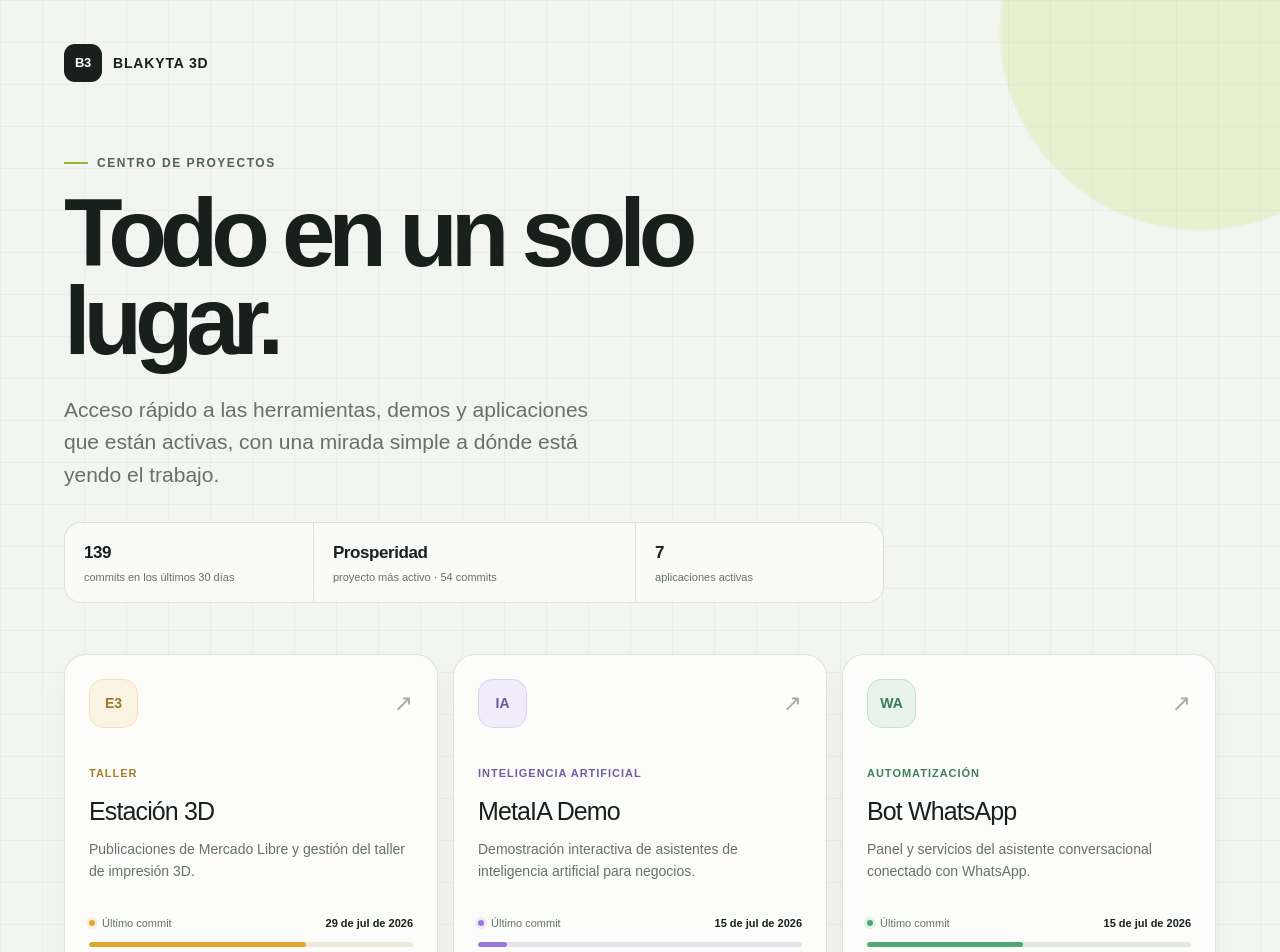
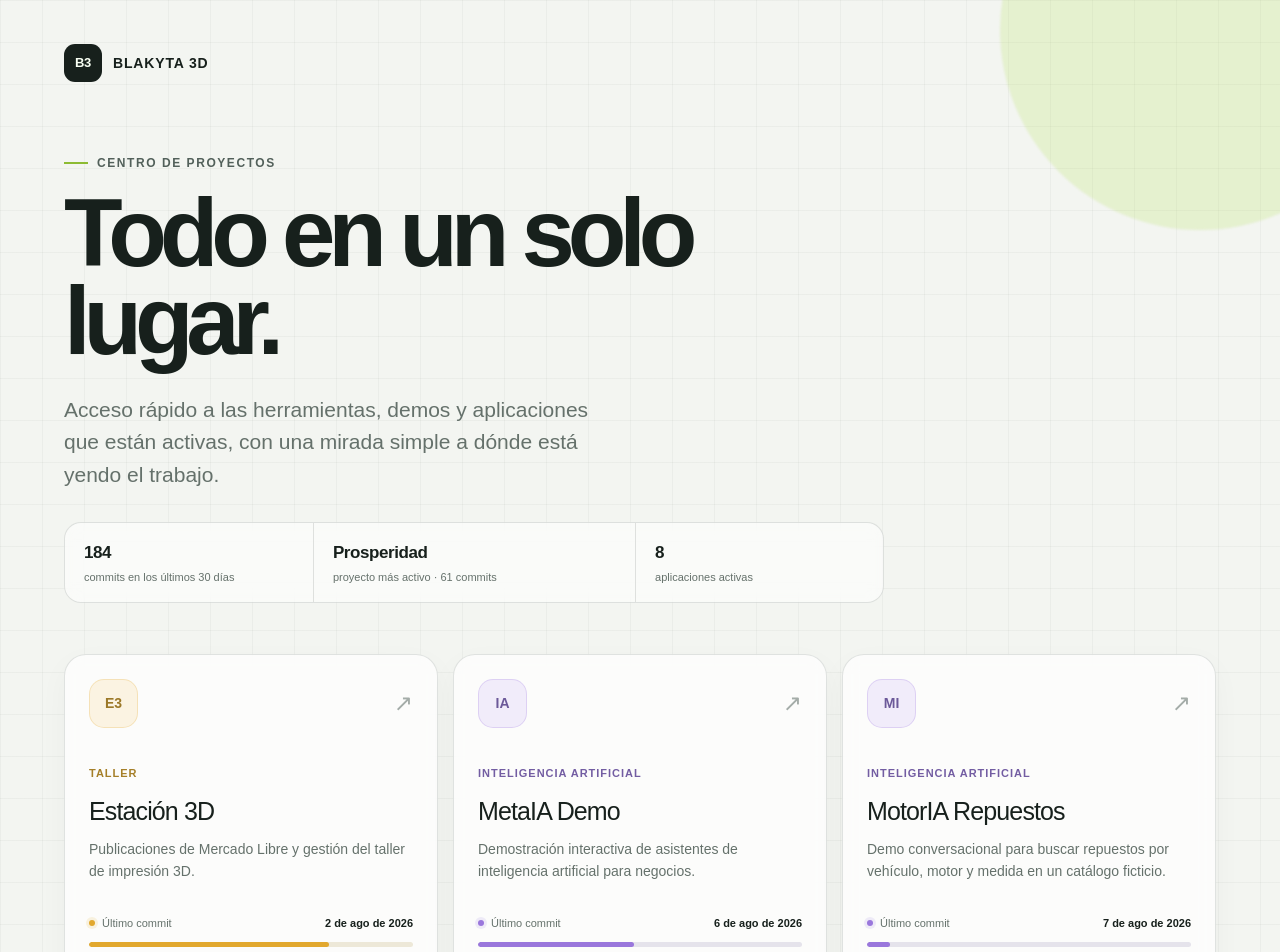
Before and after one commit to gagonzalez1/home-blakyta, a Next.js app: page / in a window 1280 px wide. Shown: the top 952 px of the page. Built offline with nearby package versions, Linux system fonts and the light colour scheme.

Commit message:
feat: add repuestos portfolio demo

```diff
--- a/app/page.tsx
+++ b/app/page.tsx
@@ -18,6 +18,15 @@ const projects = [
     accent: "violet",
     icon: "IA",
     repository: "metaia-demo",
+  },
+  {
+    name: "MotorIA Repuestos",
+    description: "Demo conversacional para buscar repuestos por vehículo, motor y medida en un catálogo ficticio.",
+    href: "https://repuestos-demo.blakyta3d.duckdns.org",
+    tag: "Inteligencia artificial",
+    accent: "violet",
+    icon: "MI",
+    repository: "portfolio-repuestos-demo",
   },
   {
     name: "Bot WhatsApp",
--- a/app/project-activity.json
+++ b/app/project-activity.json
@@ -1,16 +1,21 @@
 {
-  "updatedAt": "2026-07-31T15:17:29.867Z",
-  "windowStartedAt": "2026-07-01T15:17:29.867Z",
+  "updatedAt": "2026-08-07T15:42:07.201Z",
+  "windowStartedAt": "2026-07-08T15:42:07.201Z",
   "repositories": {
     "publicador-ml": {
-      "lastCommitAt": "2026-07-29T15:28:40Z",
-      "commitsTotal": 36,
-      "commitsLast30Days": 36
+      "lastCommitAt": "2026-08-02T20:19:41Z",
+      "commitsTotal": 45,
+      "commitsLast30Days": 45
     },
     "metaia-demo": {
-      "lastCommitAt": "2026-07-15T03:34:28Z",
-      "commitsTotal": 5,
-      "commitsLast30Days": 5
+      "lastCommitAt": "2026-08-06T19:12:04Z",
+      "commitsTotal": 29,
+      "commitsLast30Days": 29
+    },
+    "portfolio-repuestos-demo": {
+      "lastCommitAt": "2026-08-07T15:41:35Z",
+      "commitsTotal": 4,
+      "commitsLast30Days": 4
     },
     "template-agente-whatsapp": {
       "lastCommitAt": "2026-07-15T03:17:40Z",
@@ -18,9 +23,9 @@
       "commitsLast30Days": 26
     },
     "cv-builder-ats": {
-      "lastCommitAt": "2026-07-22T21:13:17Z",
-      "commitsTotal": 13,
-      "commitsLast30Days": 13
+      "lastCommitAt": "2026-08-05T01:27:33Z",
+      "commitsTotal": 14,
+      "commitsLast30Days": 14
     },
     "heybez-recetario": {
       "lastCommitAt": "2026-07-26T15:45:22Z",
@@ -28,9 +33,9 @@
       "commitsLast30Days": 5
     },
     "prosperidad-sheets": {
-      "lastCommitAt": "2026-07-31T15:08:09Z",
-      "commitsTotal": 54,
-      "commitsLast30Days": 54
+      "lastCommitAt": "2026-08-03T20:24:05Z",
+      "commitsTotal": 61,
+      "commitsLast30Days": 61
     }
   }
 }
--- a/scripts/update-project-activity.mjs
+++ b/scripts/update-project-activity.mjs
@@ -4,6 +4,7 @@ import { writeFile } from "node:fs/promises";
 const repositories = [
   "publicador-ml",
   "metaia-demo",
+  "portfolio-repuestos-demo",
   "template-agente-whatsapp",
   "cv-builder-ats",
   "heybez-recetario",
```
Also changed, not shown: 1 other file (tests, documents, lock files or other folders).
